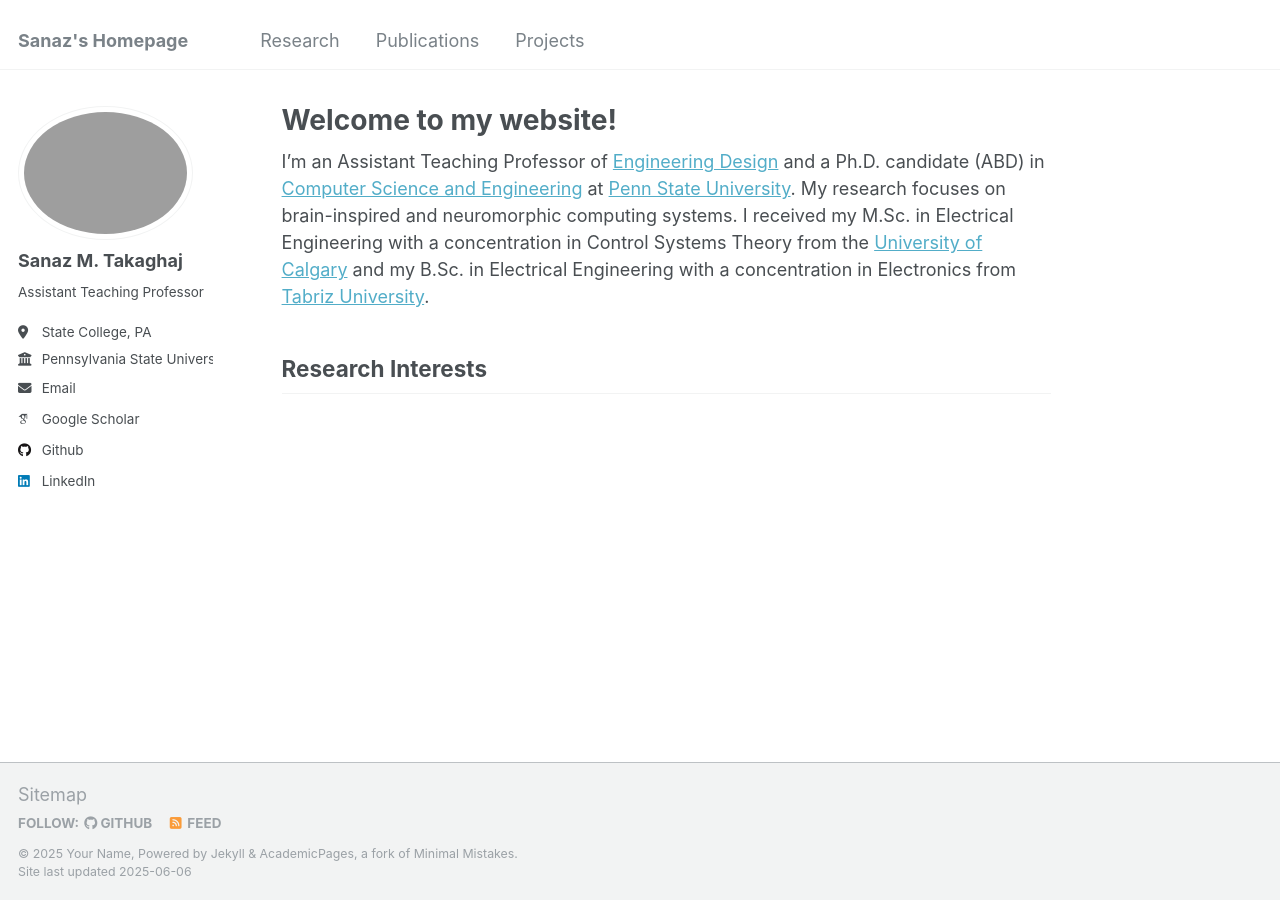
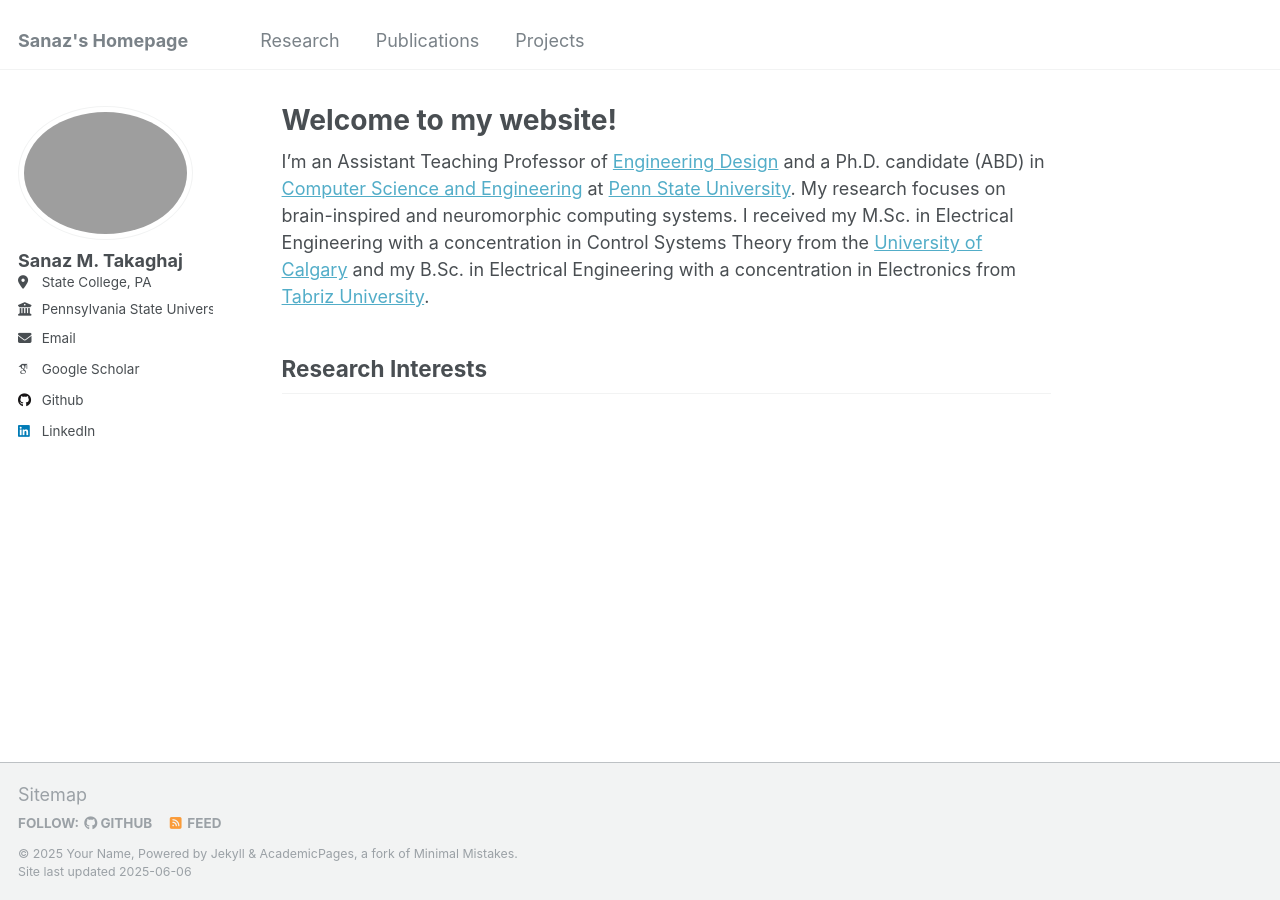
Before and after one commit to Sanaz-Tak/sanaz, a Jekyll site: the page built from _pages/about.md, in a window 1280 px wide. Built offline with Jekyll 4.4.1, drawn with Linux system fonts in a browser that asks for light colours; some web fonts are replaced.

Commit message:
Removed Title

```diff
--- a/_config.yml
+++ b/_config.yml
@@ -24,7 +24,7 @@ author:
   avatar           : "profile.jpg"
   name             : "Sanaz M. Takaghaj"
   pronouns         : # example: "she/her"
-  bio              : "Assistant Teaching Professor"
+  bio              : # "Assistant Teaching Professor"
   location         : "State College, PA"
   employer         : "Pennsylvania State University"
   uri              : # URL
```
